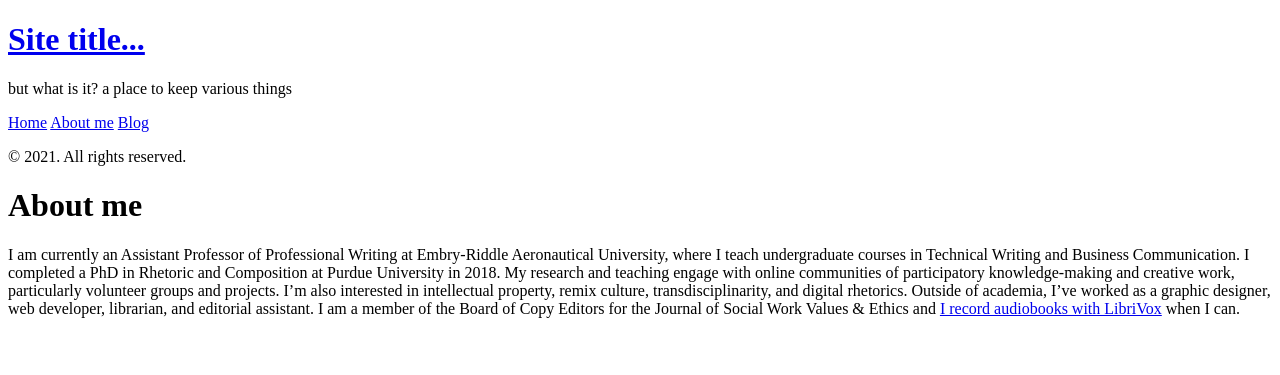
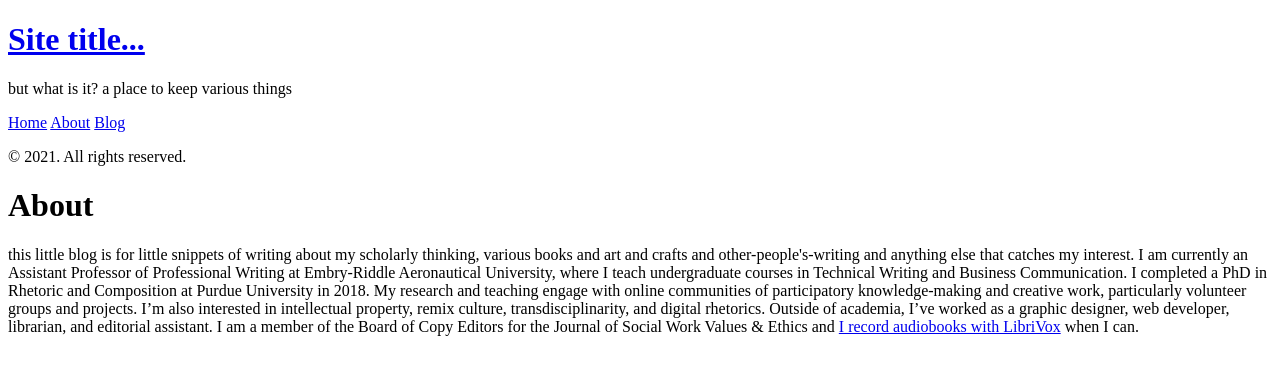
Before and after one commit to plaidsicle/plaidsicle.github.io, a Jekyll site: the page built from about.html, in a window 1280 px wide. Shown: the top 375 px of the page. Built offline with Jekyll 4.4.1, drawn with Linux system fonts in a browser that asks for light colours.

Commit message:
Update about.html

```diff
--- a/about.html
+++ b/about.html
@@ -1,7 +1,9 @@
 ---
 layout: page
-title: About me
+title: About
 ---
+
+this little blog is for little snippets of writing about my scholarly thinking, various books and art and crafts and other-people's-writing and anything else that catches my interest.
 
 I am currently an Assistant Professor of Professional Writing at Embry-Riddle Aeronautical University, where I teach undergraduate courses in Technical Writing and Business Communication. I completed a PhD in Rhetoric and Composition at Purdue University in 2018. My research and teaching engage with online communities of participatory knowledge-making and creative work, particularly volunteer groups and projects. I’m also interested in intellectual property, remix culture, transdisciplinarity, and digital rhetorics.
 
```
